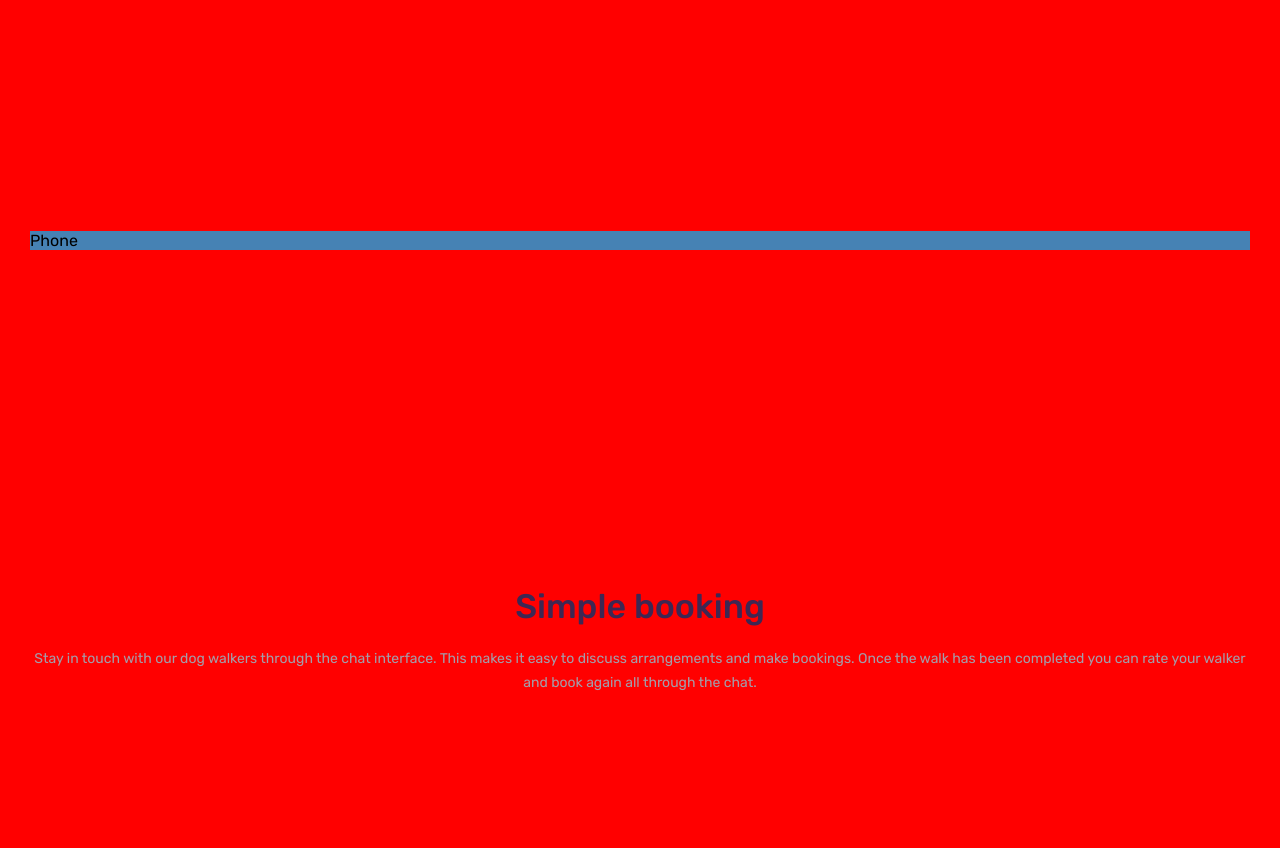
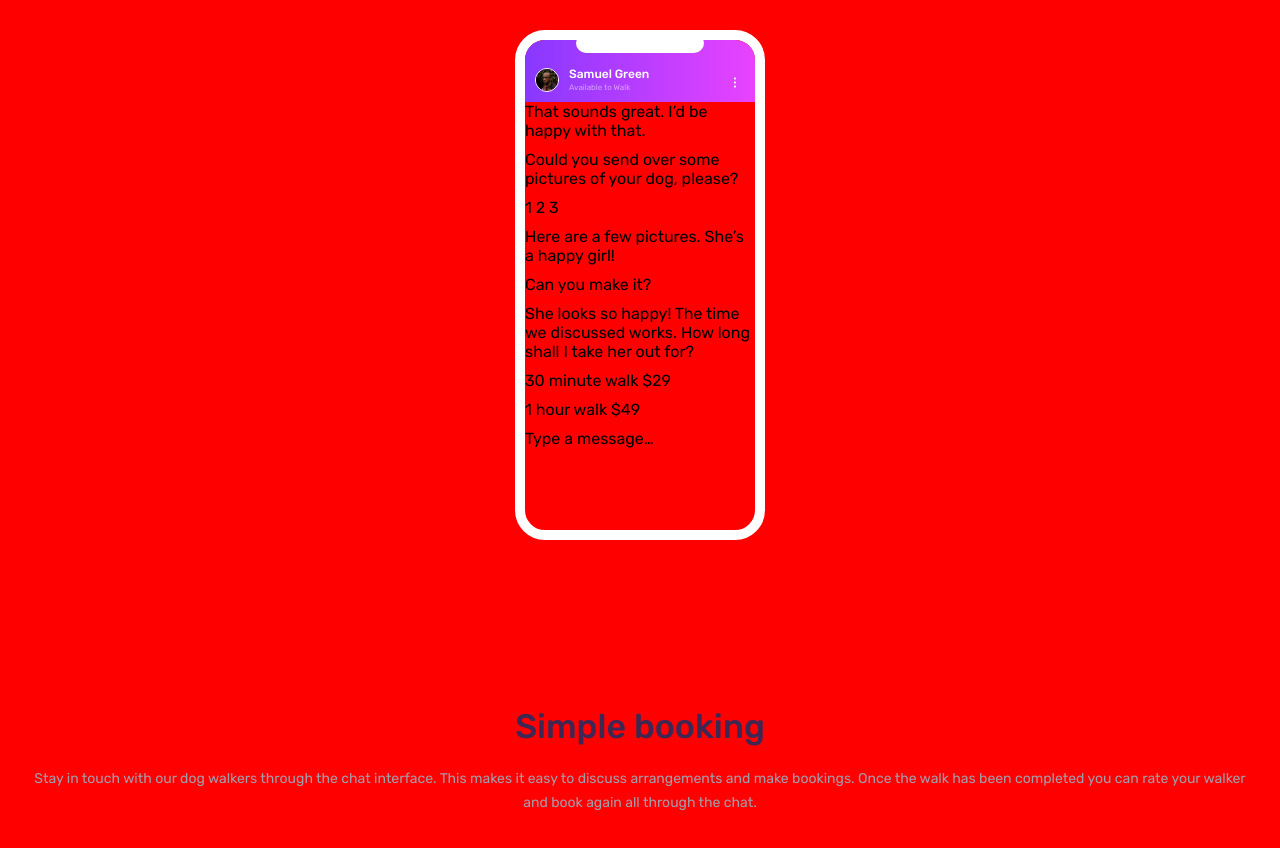
Before and after one commit to yomar-dev/chat-app-css-illustration, a plain HTML site: page index.html in a window 1280 px wide. Before the commit the page ends 800 px from the top, so only its background shows below. Drawn offline with Linux system fonts and the light colour scheme.

Commit message:
feat: create app header.

```diff
--- a/index.html
+++ b/index.html
@@ -10,18 +10,37 @@
 
   <link href="https://fonts.googleapis.com/css2?family=Rubik:wght@400;500;700&display=swap" rel="stylesheet">
   <link rel="stylesheet" href="./style.css">
-
-  <!-- Feel free to remove these styles or customise in your own stylesheet 👍 -->
-  <style>
-
-  </style>
 </head>
 <body>
 
   <main class="main">
     <div class="box">
       <section class="phone">
-        Phone
+        <div class="phone__microphone"></div>
+        <div class="app">
+          <div class="app-header">
+            <div class="app-header__avatar">
+              <img src="./images/avatar.jpg" alt="Avatar" class="app-header__avatar-img">
+            </div>
+            <p class="app-header__info">
+              <span class="app-header__info-name">Samuel Green</span>
+              <span class="app-header__info-status">Available to Walk</span>
+            </p>
+            <div class="app-header__options">...</div>
+          </div>
+
+          <div class="app-body">
+            <p>That sounds great. I’d be happy with that.</p>
+            <p>Could you send over some pictures of your dog, please?</p>
+            <div class="dogs">1 2 3</div>
+            <p>Here are a few pictures. She’s a happy girl!</p>
+            <p>Can you make it?</p>
+            <p>She looks so happy! The time we discussed works. How long shall I take her out for?</p>
+            <p>30 minute walk $29</p>
+            <p>1 hour walk  $49</p>
+            <div class="form-control">Type a message…</div>
+          </div>
+        </div>
       </section>
     </div>
 
@@ -38,29 +57,6 @@
     </div>
   </main>
 
-  <!-- Samuel Green
-  Available to Walk
-
-  That sounds great. I’d be happy with that.
-
-  Could you send over some pictures of your dog, please?
-
-  Here are a few pictures. She’s a happy girl!
-
-  Can you make it?
-
-  She looks so happy! The time we discussed works. How long shall I take her out for?
-
-  30 minute walk
-  $29
-
-  1 hour walk
-  $49
-
-  Type a message…
-
-  -->
-
   <!-- <div class="attribution">
     Challenge by <a href="https://www.frontendmentor.io?ref=challenge" target="_blank">Frontend Mentor</a>.
     Coded by <a href="#">Your Name Here</a>.
--- a/style.css
+++ b/style.css
@@ -1,6 +1,3 @@
-.attribution { font-size: 11px; text-align: center; }
-.attribution a { color: hsl(228, 45%, 44%); }
-
 * {
   box-sizing: border-box;
   margin: 0;
@@ -15,8 +12,9 @@ body {
 .main {
   display: grid;
   grid-template-rows: 6fr 4fr;
+  align-items: center;
+  justify-items: center;
   min-height: 100vh;
-  align-items: center;
 }
 
 .box {
@@ -24,7 +22,81 @@ body {
 }
 
 .phone {
-  background-color: steelblue;
+  border: 10px solid  hsl(0, 0%, 100%);
+  border-radius: 30px;
+  display: flex;
+  flex-direction: column;
+  align-items: center;
+  width: 250px;
+  height: 510px;
+  position: relative;
+}
+
+.phone__microphone {
+  background-color: hsl(0, 0%, 100%);
+  border-radius: 30px;
+  height: 20px;
+  width: 128px;
+  transform: translateY(-7px);
+  position: absolute;
+}
+
+.app {
+  width: 100%;
+}
+
+.app-header {
+  background-color: slateblue;
+  background: linear-gradient(to left, hsl(293, 100%, 63%), hsl(264, 100%, 61%));
+  border-top-left-radius: 20px;
+  border-top-right-radius: 20px;
+  color: hsl(0, 0%, 100%);
+  display: flex;
+  align-items: flex-end;
+  height: 62px;
+  padding: 0 10px 10px 10px;
+}
+
+.app-header__avatar {
+  display: flex;
+  align-items: flex-end;
+}
+
+.app-header__avatar-img {
+  border: 1px solid hsl(0, 0%, 100%);
+  border-radius: 50%;
+  height: 24px;
+  width: 24px;
+}
+
+.app-header__info {
+  display: flex;
+  flex-direction: column;
+  justify-content: space-between;
+  margin-left: 10px;
+  margin-right: auto;
+}
+
+.app-header__info-name {
+  font-size: 12px;
+  font-weight: 500;
+  margin-bottom: 2px;
+}
+
+.app-header__info-status {
+  color: hsl(276, 100%, 81%);
+  font-size: 8px;
+}
+
+.app-header__options {
+  align-self: flex-end;
+  transform: rotate(90deg);
+}
+
+.app-body {
+  display: grid;
+  grid-template-rows: repeat(9, auto);
+  row-gap: 10px;
 }
 
 .article {
```
